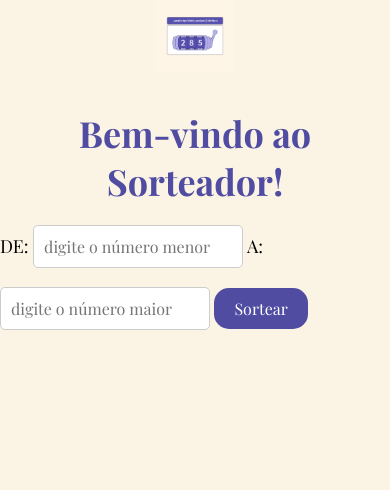
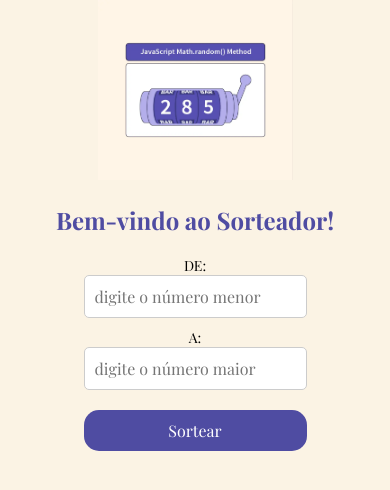
Before and after one commit to vidalicaro-byte/Projeto-sorteador, a plain HTML site: page index.html in a window 390 px wide. Drawn offline with nearby package versions, Linux system fonts and the light colour scheme; a web font is replaced by a local one.

Commit message:
css responsivo

```diff
--- a/index.html
+++ b/index.html
@@ -21,13 +21,13 @@
 
     <div>
 
-        <label> DE:
+        <label class="label1"> DE:
             <input class="input1" type="number" placeholder="digite o número menor">
 
 
         </label>
 
-        <label> A:
+        <label class="label2"> A:
             <input class="input2" type="number" placeholder="digite o número maior">
         </label>
 
--- a/styles.css
+++ b/styles.css
@@ -16,6 +16,7 @@ img {
     object-fit: cover;
     display: block;
    margin: 0 auto;
+   border-color: #fbf3e4 ;
 
 }
 
@@ -83,3 +84,30 @@ button:active {
     opacity: 0.6;
 
 }
+
+@media screen and (max-width: 600px) {
+
+        img {
+            width: 50%;
+        }
+        h1 {
+            font-size: 24px;
+        }
+       .label1 {
+            font-size: 14px;
+            display: block;
+        }
+        .label2 {
+            font-size: 14px;
+            display: block;
+        }
+        input {
+            display: block;
+            width: 100%;
+        }
+
+        button {
+            display: block;
+            width: 100%;
+        }
+    }
```
